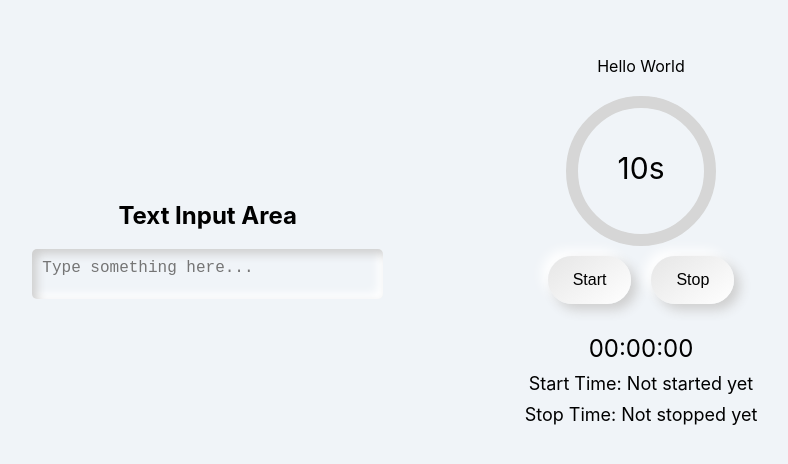
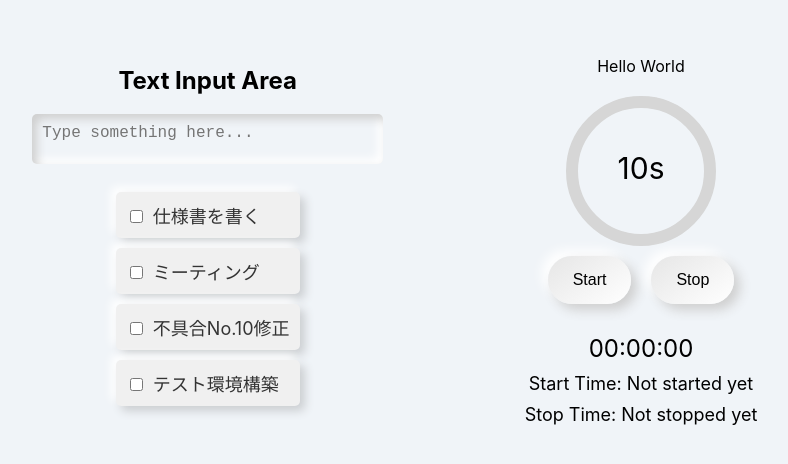
Before and after one commit to yukichi0324/Project-Timer, a React (Create React App) app: page / in a window 1280 px wide. Shown: the part 160-624 px from the top of the page, without its empty margins (19-807 px from the left). Built offline with nearby package versions, Linux system fonts and the light colour scheme.

Commit message:
チェックボックス付きのリスト（仮）を作成

```diff
--- a/src/App.tsx
+++ b/src/App.tsx
@@ -96,6 +96,22 @@ const TimestampDisplay = styled.div`
   margin-top: 10px;
 `;
 
+const TaskList = styled.ul`
+  list-style-type: none;
+  padding: 0;
+  font-size: 18px;
+  color: #333;
+`;
+
+const TaskListItem = styled.li`
+  margin: 10px 0;
+  box-shadow: 5px 5px 10px #cbced1, -5px -5px 10px #fff;
+  padding: 10px;
+  border-radius: 5px;
+  background-color: #f0f0f0;
+`;
+
+
 //FC:Functional Component
 const App: React.FC = () => {
   //percentage: 現在の進捗
@@ -169,12 +185,22 @@ const App: React.FC = () => {
     return `${getHours}:${getMinutes}:${getSeconds}`;
   };
 
+  const Checkbox = styled.input.attrs({ type: 'checkbox' })`
+  margin-right: 10px;
+`;
+
   //JSX記法
   return (
     <Container>
       <LeftSide>
         <h2>Text Input Area</h2>
         <TextInput placeholder="Type something here..." />
+        <TaskList>
+          <TaskListItem> <Checkbox />仕様書を書く</TaskListItem>
+          <TaskListItem> <Checkbox />ミーティング</TaskListItem>
+          <TaskListItem> <Checkbox />不具合No.10修正</TaskListItem>
+          <TaskListItem> <Checkbox />テスト環境構築</TaskListItem>
+        </TaskList>
       </LeftSide>
       <Center>
         <div>Hello World</div>
```
